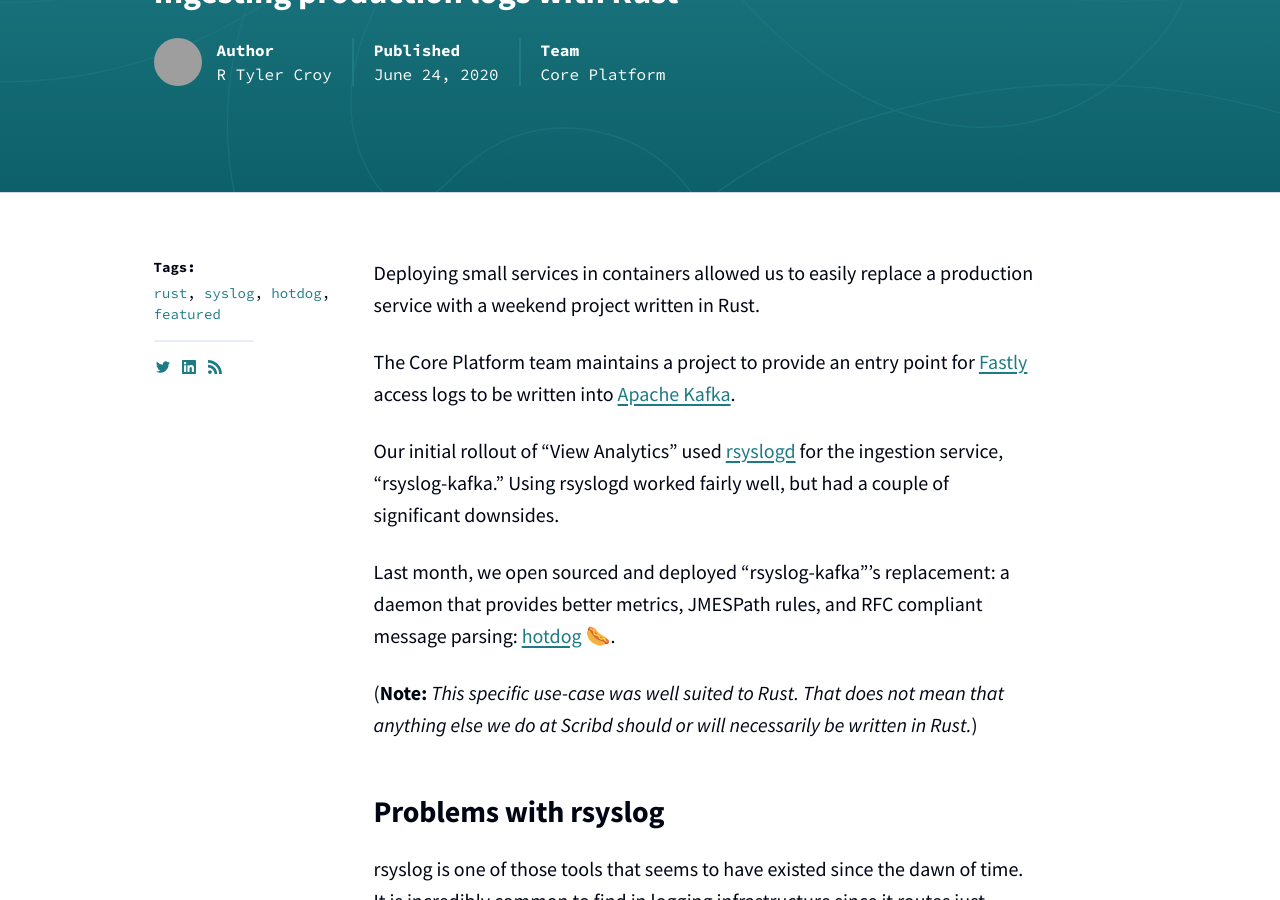
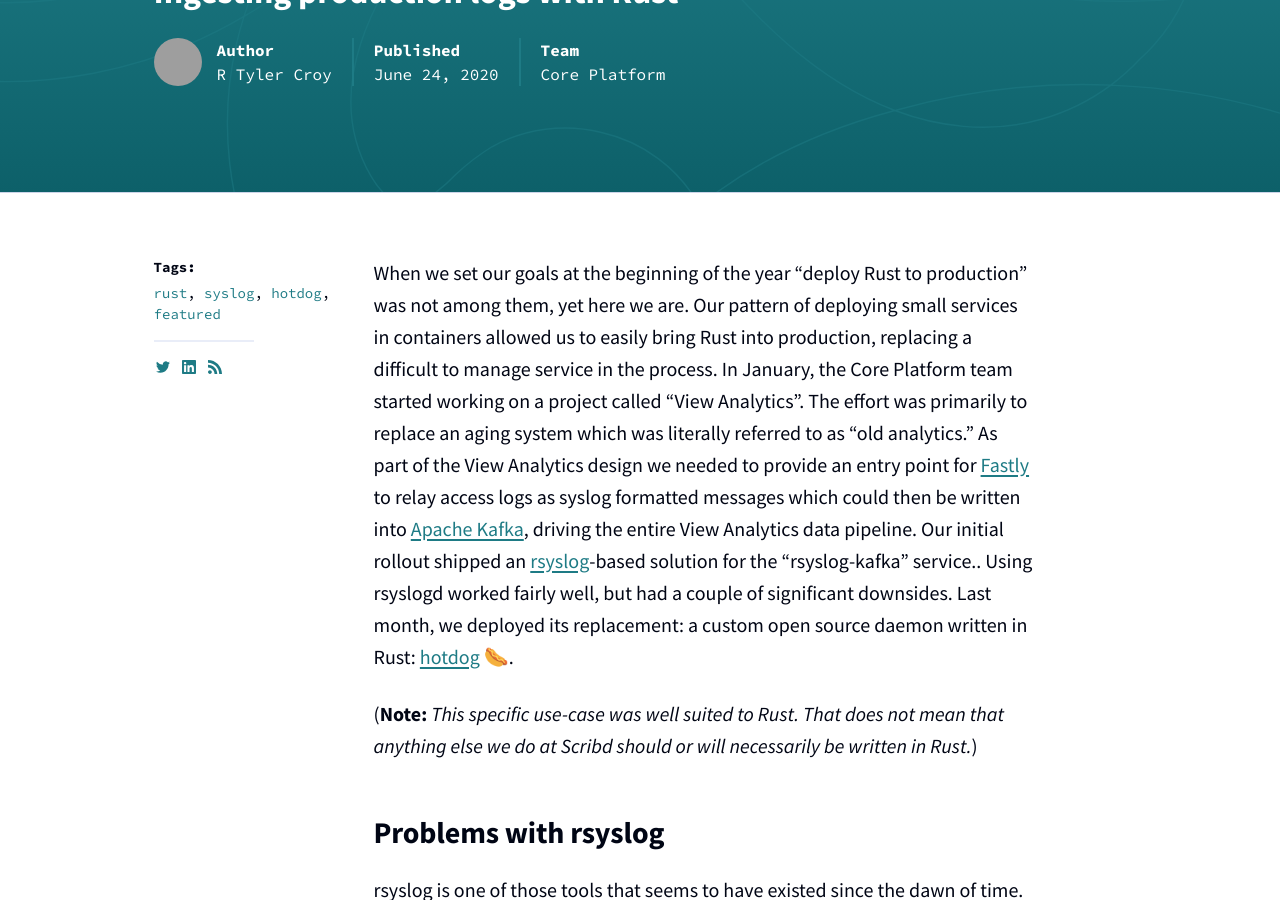
Before and after one commit to scribd/scribd.github.io, a Jekyll site: the page built from _posts/2020-06-24-shipping-rust-to-production.md, in a window 1280 px wide and 900 px high, scrolled down 211 px. Built offline with Jekyll 4.4.1, drawn with Linux system fonts in a browser that asks for light colours; grey boxes are pictures that could not be loaded.

Commit message:
Bringing the original intro back in
I don't like the Shatner-esque multiple short paragraphs.

Closes #64

```diff
--- a/_posts/2020-06-24-shipping-rust-to-production.md
+++ b/_posts/2020-06-24-shipping-rust-to-production.md
@@ -10,21 +10,18 @@
 author: rtyler
 ---
 
-Deploying small services in containers allowed us to easily replace a production service
-with a weekend project written in Rust.
-
-The Core Platform team maintains a project to provide an entry point for
-[Fastly](https://fastly.com) access logs to be written into
-[Apache Kafka](https://kafka.apache.org).
-
-Our initial rollout of "View Analytics" used [rsyslogd](https://www.rsyslog.com) for the ingestion service,
-“rsyslog-kafka.” Using rsyslogd worked fairly well, but had a couple of significant
-downsides.
-
-Last month, we open sourced and deployed "rsyslog-kafka"'s replacement: a daemon
-that provides better metrics, JMESPath rules, and RFC compliant message parsing:
-[hotdog](https://github.com/reiseburo/hotdog) 🌭.
-
+When we set our goals at the beginning of the year "deploy Rust to production"
+was not among them, yet here we are. Our pattern of deploying small services in containers
+allowed us to easily bring Rust into production, replacing a difficult to
+manage service in the process. In January, the Core Platform team started working on a
+project called "View Analytics". The effort was primarily to replace an aging
+system which was literally referred to as "old analytics." As part of the View
+Analytics design we needed to provide an entry point for [Fastly](https://fastly.com) to relay access logs as  syslog
+formatted messages which could then be written into [Apache Kafka](https://kafka.apache.org), driving the entire
+View Analytics data pipeline. Our initial rollout shipped an [rsyslog](https://www.rsyslog.com)-based solution
+for the “rsyslog-kafka” service.. Using rsyslogd worked fairly well, but had a
+couple of significant downsides. Last month, we deployed its replacement: a
+custom open source daemon written in Rust: [hotdog](https://github.com/reiseburo/hotdog) 🌭.
 
 (**Note:**  _This specific use-case was well suited to Rust. That does not mean
 that anything else we do at Scribd should or will necessarily be written in
```
